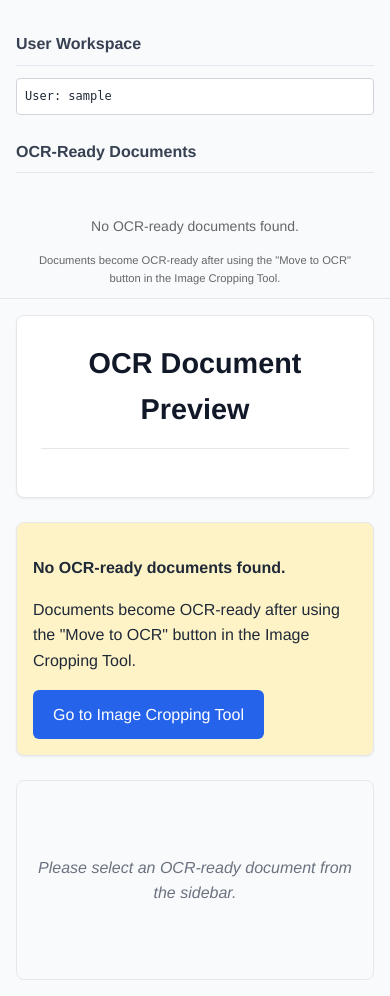
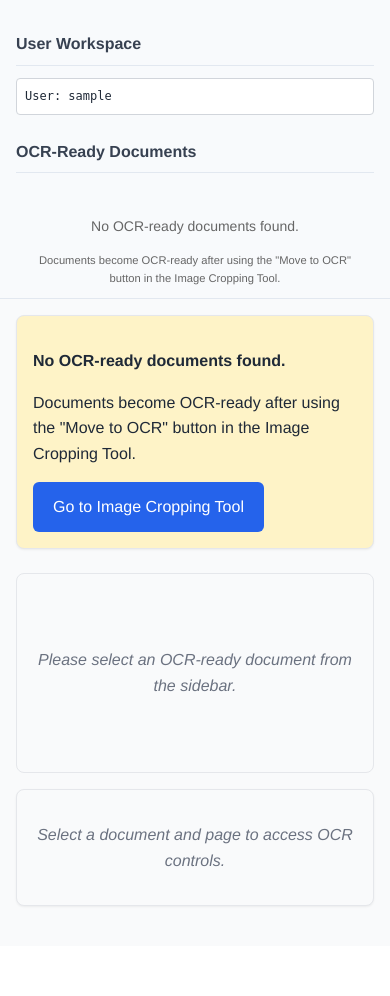
Before and after one commit to kperi/Kalchas, a Flask app: page /image_preview in a window 390 px wide. Shown: the part 96-1092 px from the top of the page. After the commit the page ends 1003 px from the top, so only its background shows below. Run offline with Flask 2, Linux system fonts and the light colour scheme; a user stored in the database is signed in.

Commit message:
Two col UI

```diff
--- a/logios/my-flask-app/app/templates/image_preview.html
+++ b/logios/my-flask-app/app/templates/image_preview.html
@@ -138,6 +138,18 @@
             flex: 1;
             padding: 1rem;
             overflow-y: auto;
+            display: flex;
+            gap: 1.5rem;
+        }
+
+        .main-left-column {
+            flex: 1;
+            min-width: 0;
+        }
+
+        .main-right-column {
+            flex: 1;
+            min-width: 0;
         }
 
         .sidebar-section {
@@ -312,6 +324,28 @@
                 border-right: none;
                 border-bottom: 1px solid #e2e8f0;
             }
+
+            .main-content {
+                flex-direction: column;
+                gap: 1rem;
+            }
+
+            .main-left-column,
+            .main-right-column {
+                flex: none;
+            }
+        }
+
+        @media (max-width: 1200px) {
+            .main-content {
+                flex-direction: column;
+                gap: 1rem;
+            }
+
+            .main-left-column,
+            .main-right-column {
+                flex: none;
+            }
         }
     </style>
 </head>
@@ -373,11 +407,8 @@
 
         <!-- Main Content -->
         <div class="main-content">
-            <div class="gradio-component-group" style="max-width: 1200px; margin-left: auto; margin-right: auto;">
-                <h1>OCR Document Preview</h1>
-
-
-            </div>
+            <!-- Left Column: Page Selection and Image Preview -->
+            <div class="main-left-column">
 
                 {% if folders %}
                 <div class="gradio-component-group" style="background-color: #f9fafb; padding: 1rem; margin-bottom: 1.5rem;">
@@ -417,10 +448,8 @@
                 </div>
                 {% endif %}
 
-            <!-- Dynamic content area for selected document -->
+                <!-- Image Preview Area -->
                 <div id="document-display-container" class="fade-in show smooth-transition">
-                <!-- DEBUG: Image section will show when both selected_folder AND selected_png are set -->
-                <!-- Currently: selected_folder="{{ selected_folder or 'None' }}", selected_png="{{ request.args.get('selected_png') or 'None' }}" -->
                     {% if selected_folder and request.args.get('selected_png') %}
                     <div id="debug-path-info" style="margin-bottom: 10px; padding: 5px; border: 1px solid #ddd; background-color: #f5f5f5;">
                         <strong>Debug Info:</strong>
@@ -428,11 +457,8 @@
                             TOOCR Path: /uploads/{{session.get('user_id', 'anonymous')}}/{{selected_folder}}/TOOCR/PNG/{{request.args.get('selected_png')}}
                         </span>
                     </div>
-                {% endif %}
-
-                {% if selected_folder and request.args.get('selected_png') %}
-                <div class="gradio-display-area" style="flex-direction: column; align-items: stretch; gap: 1.5rem;">
-                    <div class="gradio-display-area" style="min-height: 40vh; padding:0; border: none; background: #fff;"> <!-- Inner display for main page image -->
+
+                    <div class="gradio-display-area" style="min-height: 40vh; padding:0; border: none; background: #fff;">
                         <div id="image-container" style="position: relative; display: inline-block;">
                             <img id="preview-image"
                                 src="{{ url_for('app.serve_completed_document_png_file',
@@ -444,10 +470,24 @@
                             <canvas id="bounding-box-overlay" style="position: absolute; top: 0; left: 0; pointer-events: none; z-index: 10;"></canvas>
                         </div>
                     </div>
-
+                    {% elif selected_folder %}
+                    <div class="gradio-display-area">
+                        <p class="gradio-placeholder-text">Please select a page to preview and perform OCR.</p>
+                    </div>
+                    {% else %}
+                    <div class="gradio-display-area">
+                        <p class="gradio-placeholder-text">Please select an OCR-ready document from the sidebar.</p>
+                    </div>
+                    {% endif %}
+                </div>
+            </div>
+
+            <!-- Right Column: OCR Controls and Segments -->
+            <div class="main-right-column">
+                {% if selected_folder and request.args.get('selected_png') %}
                 <!-- Segment Selection Form -->
-                    {% if selected_folder and request.args.get('selected_png') %}
-                    <div id="segment-selection-container" style="background-color: #f9fafb; padding: 1rem; border-radius: 6px;">
+                <div id="segment-selection-container" class="gradio-component-group" style="background-color: #f9fafb; padding: 1rem; margin-bottom: 1.5rem;">
+                    <h4>Segment Selection</h4>
                     <form id="segment-form" onsubmit="return false;">
                         <input type="hidden" name="selected_folder" value="{{ selected_folder }}">
                         <input type="hidden" name="selected_png" value="{{ request.args.get('selected_png') }}">
@@ -463,9 +503,9 @@
                         </div>
                     </form>
                 </div>
-                    {% endif %}
-
-                    <div class="ocr-section gradio-component-group" style="margin-top:0; padding: 1rem; background-color: #f9fafb;"> <!-- Nested component group for OCR -->
+
+                <!-- OCR Section -->
+                <div class="ocr-section gradio-component-group" style="background-color: #f9fafb; padding: 1rem; margin-bottom: 1.5rem;">
                     <h4>Text Recognition (OCR)</h4>
                     <div style="display: flex; gap: 1rem; margin-bottom: 1rem; flex-wrap: wrap;">
                         <button id="segment-ocr-btn" class="gradio-button gradio-button-secondary" onclick="performSegmentOCR()" style="flex: 1; min-width: 150px; background-color: #059669; color: white;">
@@ -482,11 +522,51 @@
                         <div id="segment-ocr-status-message"></div>
                     </div>
 
+                    <textarea id="ocr-result" placeholder="Extracted text will appear here..." style="height: 200px; width: 100%; font-family: monospace;" readonly></textarea>
+                </div>
+
+                <!-- Line Segments Navigation - Initially hidden -->
+                <div id="line-segments-container" class="gradio-component-group" style="display: none; background-color: #f9fafb; padding: 1rem;">
+                    <h4>Segment Navigation</h4>
+                    <div style="display: flex; align-items: center; justify-content: space-between; margin-bottom: 10px;">
+                        <button id="prev-segment-btn" class="gradio-button gradio-button-secondary" style="padding: 5px 10px; font-size:0.9em;">&lt; Prev</button>
+                        <div style="text-align: center; flex-grow: 1; font-size: 0.9em; color: #666;">
+                            <span id="segment-counter">Segment 0 of 0</span>
+                        </div>
+                        <button id="next-segment-btn" class="gradio-button gradio-button-secondary" style="padding: 5px 10px; font-size:0.9em;">Next &gt;</button>
+                    </div>
+
+                    <!-- Single preview container that will be used for all segment displays -->
+                    <div id="sidebar-selected-segment-preview" style="margin-top: 1rem; margin-bottom: 1rem; padding: 1rem; border: 1px solid #e0e0e0; background-color: #fdfdfd; border-radius: 5px;">
+                        <h5 id="sidebar-segment-title" style="margin-top:0; margin-bottom: 0.5rem; font-size: 1em; color: #333;">
+                            Preview of Selected Segment
+                        </h5>
+                        <div style="text-align: center; margin-bottom: 0.5rem;">
+                            <img id="sidebar-segment-image" src="" alt="Selected Segment Image"
+                                 style="max-width: 100%; max-height: 200px; border: 1px solid #ccc; object-fit: contain; background-color: #fff;">
+                        </div>
+                        <div id="sidebar-segment-text-container" style="padding: 0.5rem; background-color: #f0f0f0; border-radius: 3px;">
+                            <p id="sidebar-segment-text" style="font-family: monospace; white-space: pre-wrap; font-size: 0.9em; margin:0; color: #333;">
+                                Select a segment to view text
+                            </p>
+                        </div>
+                        <button id="view-segment-json-btn" class="gradio-button gradio-button-sm" style="margin-top: 10px; font-size:0.8em; padding: 3px 8px;">View Segment JSON</button>
+                    </div>
+                </div>
+
+                <!-- Container for displaying segment JSON -->
+                <div id="segment-json-display-container" class="gradio-component-group" style="display: none; background-color: #f8f9fa; padding: 1rem;">
+                    <div style="display: flex; justify-content: space-between; align-items: center; margin-bottom: 0.5rem;">
+                        <h6 style="margin: 0;">Segment JSON Data:</h6>
+                        <button id="close-segment-json-btn" class="gradio-button gradio-button-sm" style="font-size:0.8em; padding: 3px 8px;">×</button>
+                    </div>
+                    <div id="segment-json-loading" style="display: none; color: #6c757d; font-size: 0.9em; padding: 10px 0;">Loading JSON data...</div>
+                    <pre id="segment-json-content" style="white-space: pre-wrap; word-break: break-all; max-height: 300px; overflow-y: auto; background-color: #fff; padding:10px; border-radius: 3px; margin-bottom: 0;"></pre>
+                </div>
+
                 <!-- START: Preview for Segment Selected from Sidebar Dropdown - MOVED HERE -->
                 {% if selected_segment %} {# selected_segment is passed from routes.py context #}
-                            <div id="sidebar-selected-segment-preview" style="margin-top: 1rem; margin-bottom: 1rem; padding: 1rem; border: 1px solid #e0e0e0; background-color: #fdfdfd; border-radius: 5px;">
-
-
+                    <div id="sidebar-selected-segment-preview-legacy" class="gradio-component-group" style="background-color: #fdfdfd; padding: 1rem;">
                         {% if segment_data and segment_data.text %}
                             <div style="padding: 0.5rem; background-color: #f0f0f0; border-radius: 3px;">
                                 <p style="font-family: monospace; white-space: pre-wrap; font-size: 0.9em; margin:0; color: #333;">
@@ -508,56 +588,9 @@
                     </div>
                 {% endif %}
                 <!-- END: Preview for Segment Selected from Sidebar Dropdown -->
-
-                        <!-- Line Segments Navigation - Initially hidden -->
-                        <div id="line-segments-container" style="display: none; margin-bottom: 1rem;">
-                            <div style="display: flex; align-items: center; justify-content: space-between; margin-bottom: 10px;">
-                                <button id="prev-segment-btn" class="gradio-button gradio-button-secondary" style="padding: 5px 10px; font-size:0.9em;">&lt; Prev</button>
-                                <div style="text-align: center; flex-grow: 1; font-size: 0.9em; color: #666;">
-                                    <span id="segment-counter">Segment 0 of 0</span>
-                                </div>
-                                <button id="next-segment-btn" class="gradio-button gradio-button-secondary" style="padding: 5px 10px; font-size:0.9em;">Next &gt;</button>
-                            </div>
-
-                            <!-- Single preview container that will be used for all segment displays -->
-                            <div id="sidebar-selected-segment-preview" style="margin-top: 1rem; margin-bottom: 1rem; padding: 1rem; border: 1px solid #e0e0e0; background-color: #fdfdfd; border-radius: 5px;">
-                                <h5 id="sidebar-segment-title" style="margin-top:0; margin-bottom: 0.5rem; font-size: 1em; color: #333;">
-                                    Preview of Selected Segment
-                                </h5>
-                                <div style="text-align: center; margin-bottom: 0.5rem;">
-                                    <img id="sidebar-segment-image" src="" alt="Selected Segment Image"
-                                         style="max-width: 100%; max-height: 200px; border: 1px solid #ccc; object-fit: contain; background-color: #fff;">
-                                </div>
-                                <div id="sidebar-segment-text-container" style="padding: 0.5rem; background-color: #f0f0f0; border-radius: 3px;">
-                                    <p id="sidebar-segment-text" style="font-family: monospace; white-space: pre-wrap; font-size: 0.9em; margin:0; color: #333;">
-                                        Select a segment to view text
-                                    </p>
-                                </div>
-                                <button id="view-segment-json-btn" class="gradio-button gradio-button-sm" style="margin-top: 10px; font-size:0.8em; padding: 3px 8px;">View Segment JSON</button>
-                            </div>
-                        </div>
-
-                        <!-- Container for displaying segment JSON -->
-                        <div id="segment-json-display-container" style="display: none; margin-top: 1rem; margin-bottom: 1rem; padding: 1rem; border: 1px solid #e0e0e0; background-color: #f8f9fa; border-radius: 5px;">
-                            <div style="display: flex; justify-content: space-between; align-items: center; margin-bottom: 0.5rem;">
-                                <h6 style="margin: 0;">Segment JSON Data:</h6>
-                                <button id="close-segment-json-btn" class="gradio-button gradio-button-sm" style="font-size:0.8em; padding: 3px 8px;">×</button>
-                            </div>
-                            <div id="segment-json-loading" style="display: none; color: #6c757d; font-size: 0.9em; padding: 10px 0;">Loading JSON data...</div>
-                            <pre id="segment-json-content" style="white-space: pre-wrap; word-break: break-all; max-height: 300px; overflow-y: auto; background-color: #fff; padding:10px; border-radius: 3px; margin-bottom: 0;"></pre>
-                        </div>
-
-                        <textarea id="ocr-result" placeholder="Extracted text will appear here..." style="height: 200px; width: 100%; font-family: monospace;" readonly></textarea>
-                        {# <div id="ocr-status" style="margin-top: 0.5rem; font-size: 0.8em; color: #6c757d;"></div> #}
-                    </div>
-                </div>
-                {% elif selected_folder %}
-                <div class="gradio-display-area">
-                    <p class="gradio-placeholder-text">Please select a page to preview and perform OCR.</p>
-                </div>
                 {% else %}
-                <div class="gradio-display-area">
-                    <p class="gradio-placeholder-text">Please select an OCR-ready document from the sidebar.</p>
+                <div class="gradio-component-group" style="background-color: #f9fafb; padding: 1rem;">
+                    <p class="gradio-placeholder-text">Select a document and page to access OCR controls.</p>
                 </div>
                 {% endif %}
             </div>
```
Lines whose indentation alone changed are shown as unchanged.
